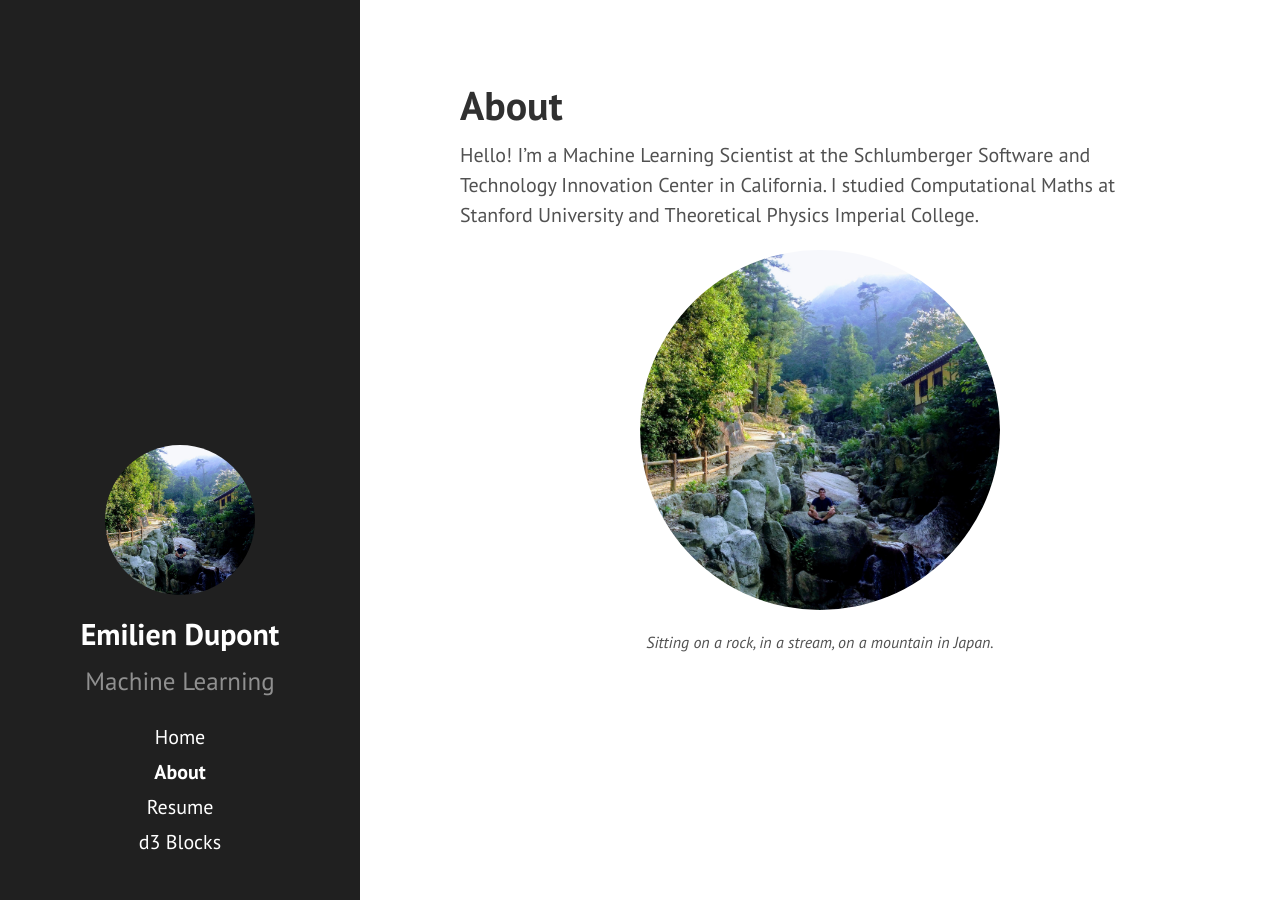
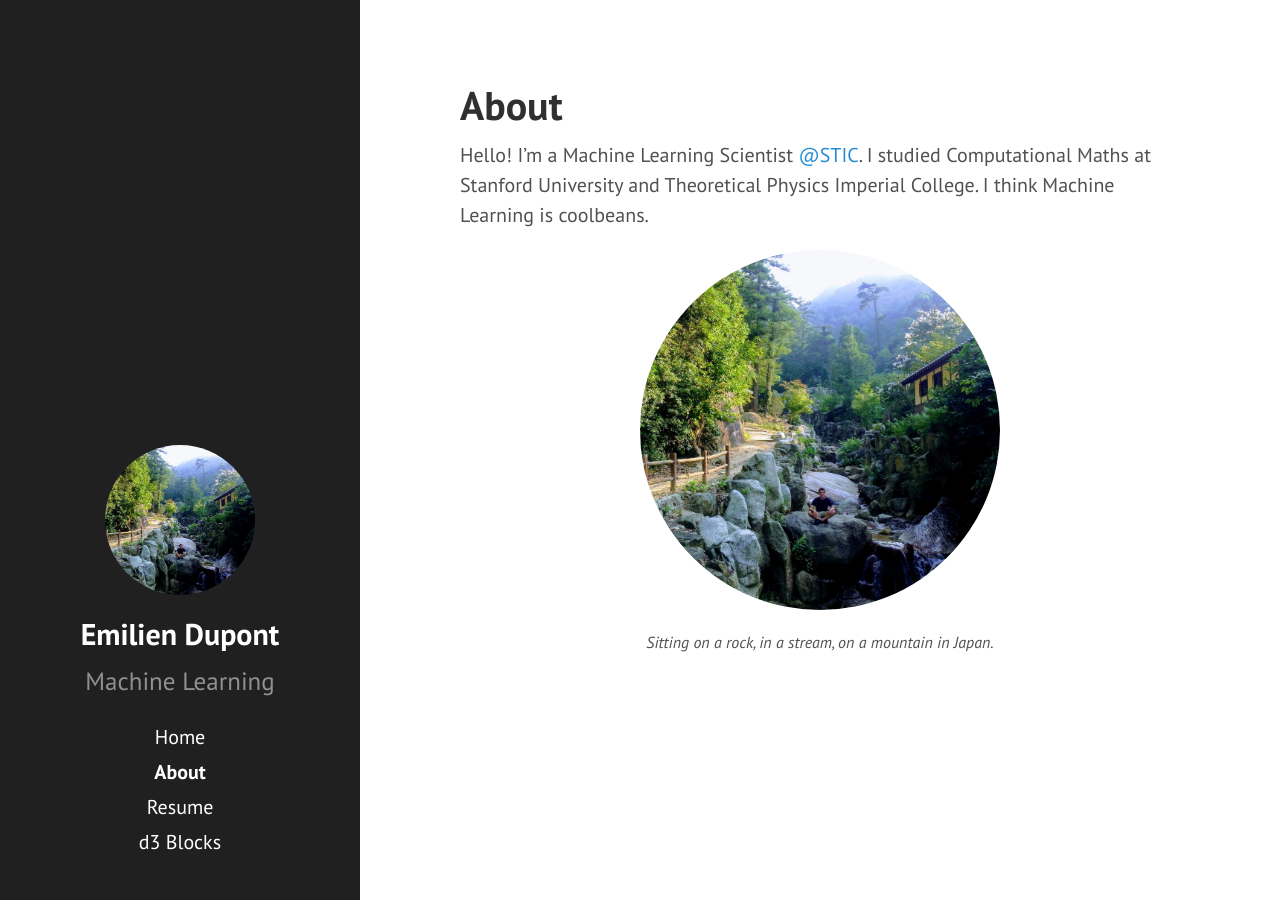
Before and after one commit to EmilienDupont/emiliendupont.github.io, a Jekyll site: the page built from about.md, in a window 1280 px wide. Built offline with Jekyll 4.4.1, drawn with Linux system fonts in a browser that asks for light colours.

Commit message:
:sparkles: updated about page

```diff
--- a/about.md
+++ b/about.md
@@ -4,7 +4,7 @@
 ---
 
 
-Hello! I'm a Machine Learning Scientist at the Schlumberger Software and Technology Innovation Center in California. I studied Computational Maths at Stanford University and Theoretical Physics Imperial College.
+Hello! I'm a Machine Learning Scientist [@STIC](http://www.slb.com/about/rd/technology/stic.aspx). I studied Computational Maths at Stanford University and Theoretical Physics Imperial College. I think Machine Learning is coolbeans.
 
 <img src="{{ site.url }}/imgs/profile.jpg" style="align:center; margin: 0 auto; width:360px; border-radius: 50%;">
 <p style="text-align: center; font-style: italic; font-size: 80%;">Sitting on a rock, in a stream, on a mountain in Japan.</p>
```
